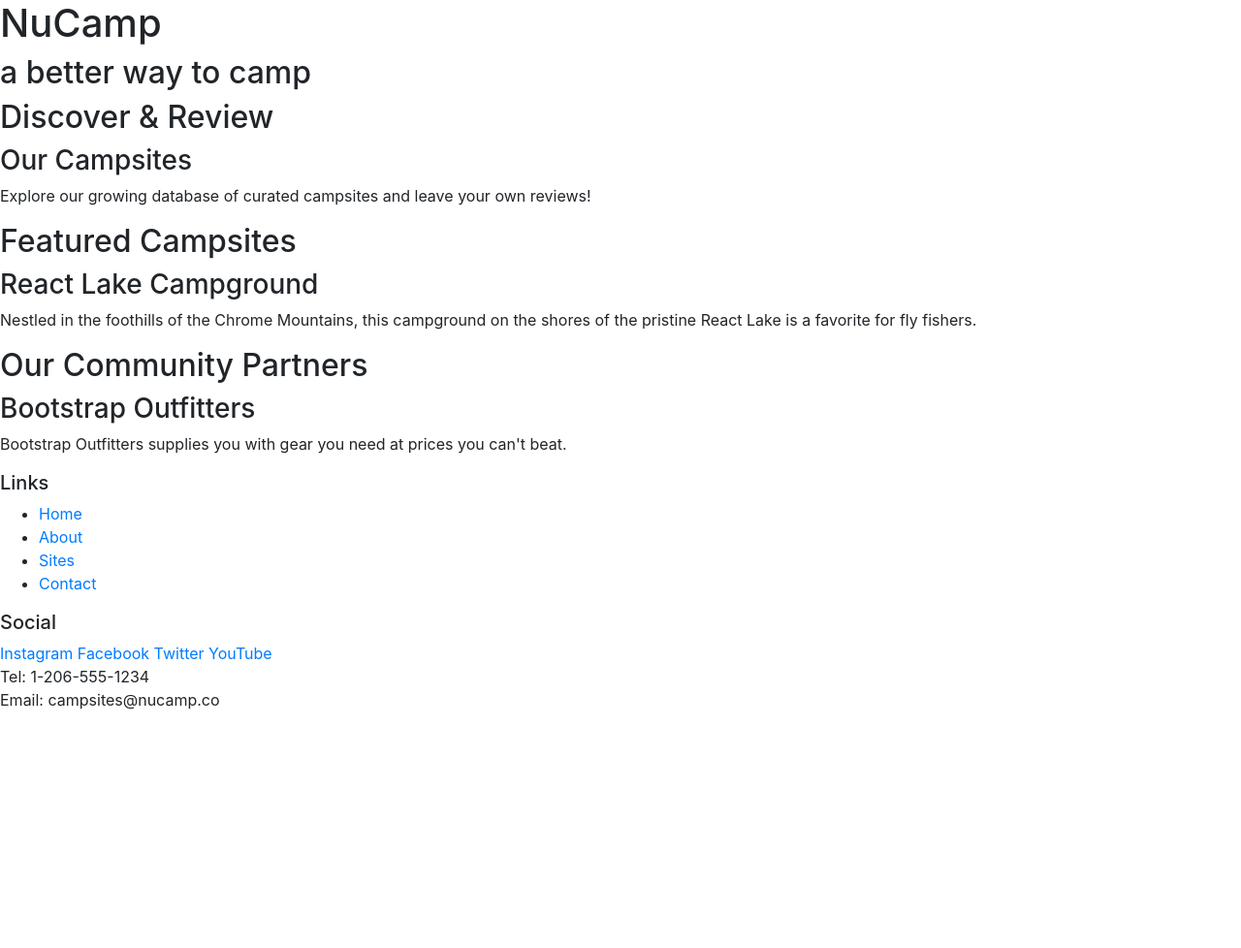
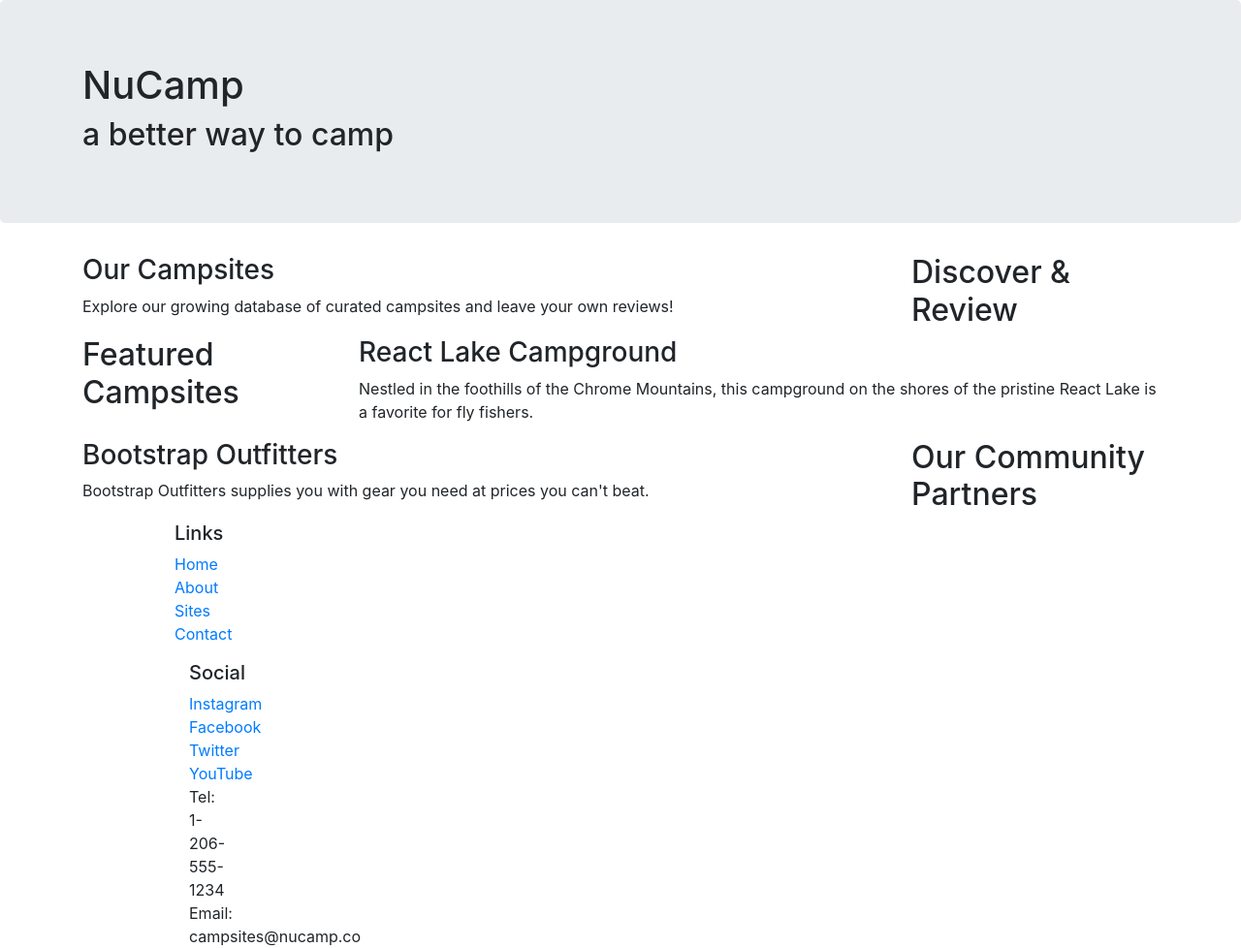
Before and after one commit to tru3-f8/nucampsite-bootstrap, a website: page index.html in a window 1280 px wide. Shown: the whole page at 97% size. Before the commit the page ends 800 px from the top, so only its background shows below. Drawn offline with nearby package versions, Linux system fonts and the light colour scheme.

Commit message:
Bootstrap Project Setup

```diff
--- a/index.html
+++ b/index.html
@@ -14,49 +14,70 @@
 
 <body>
 
-    <header>
-        <div>
+    <header class="jumbotron">
+        <div class="container">
+            <div class="row">
+                <div class="col">
                     <h1>NuCamp</h1>
                     <h2>a better way to camp</h2>
                  </div>
+            </div>
+        </div>
     </header>
 
-    <div>
+        <div class="container">
+            <div class="row">
+                <div class="col-sm-4 order-sm-last col-md-3">
                     <h2>Discover & Review</h2>
+                </div>
+                <div class="col">
                     <h3>Our Campsites</h3>
                     <p>Explore our growing database of curated campsites and leave your own reviews!</p>
                 </div>
+            </div>
 
-    <div>
+            <div class="row">
+                <div class="col-sm-4 col-md-3">
                     <h2>Featured Campsites</h2>
+                </div>
+                <div class="col">
                     <h3>React Lake Campground</h3>
                     <p>Nestled in the foothills of the Chrome Mountains, this campground on the shores of the pristine React Lake is a favorite for fly fishers.</p>
                 </div>
+            </div>
 
-    <div>
+            <div class="row">
+                <div class="col-sm-4 order-sm-last col-md-3">
                     <h2>Our Community Partners</h2>
+                </div>
+                <div class="col">
                     <h3>Bootstrap Outfitters</h3>
                     <p>Bootstrap Outfitters supplies you with gear you need at prices you can't beat.</p>
                 </div>
+            </div>
+        </div>
 
     <footer>
+        <div class="container">
+            <div class="row">
+                <div class="col-4 col-sm-2 offset-1">
         <div>
             <h5>Links</h5>
-            <ul>
+            <ul class="list-unstyled">
                 <li><a href="#">Home</a></li>
                 <li><a href="#">About</a></li>
                 <li><a href="#">Sites</a></li>
                 <li><a href="#">Contact</a></li>
             </ul>
         </div>
-        <div>
+        <div class="col-6 col-sm-5">
             <h5>Social</h5>
             <a href="http://instagram.com/">Instagram</a>
             <a href="http://facebook.com/">Facebook</a>
             <a href="http://twitter.com/">Twitter</a>
             <a href="http://youtube.com/">YouTube</a>
         </div>
-        <div>
+        <div class="col-sm-4">
             Tel: 1-206-555-1234<br />
             Email: campsites@nucamp.co
         </div>
```
Lines whose indentation alone changed are shown as unchanged.
